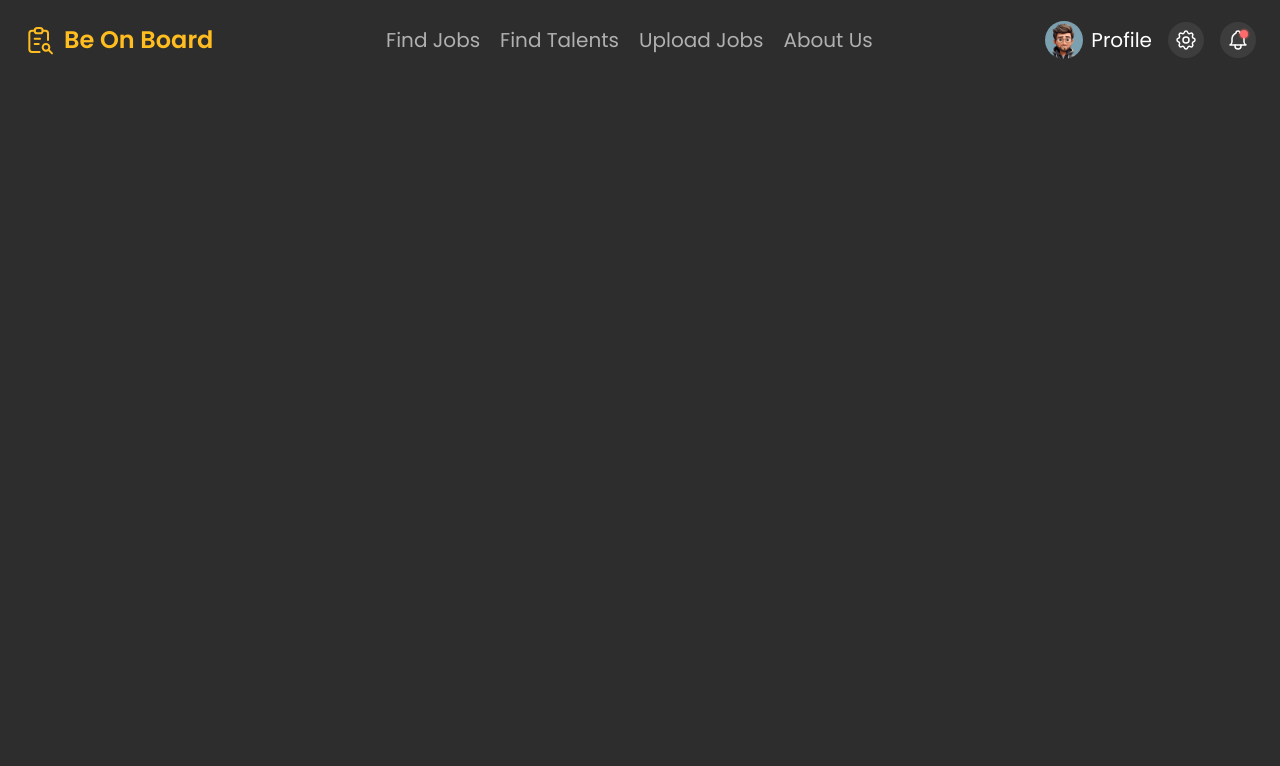
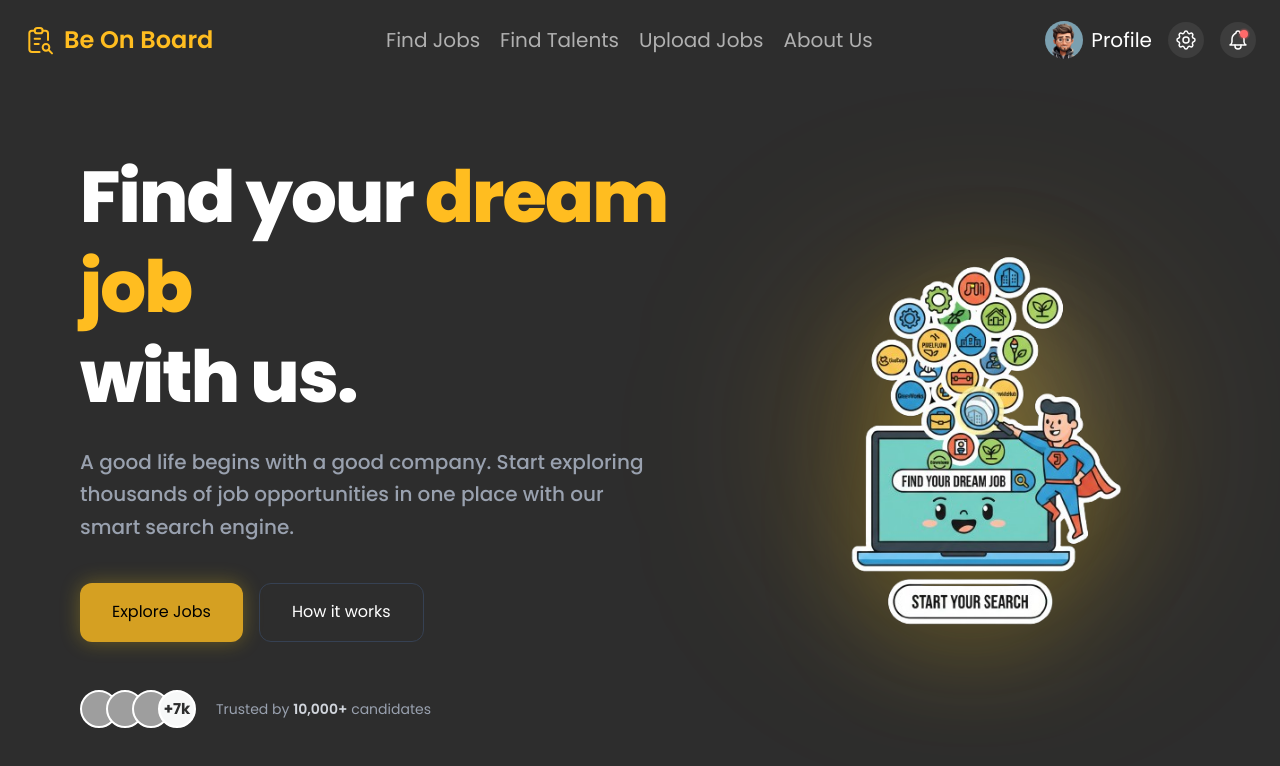
Before and after one commit to Bera-Avijit/Be-On-Board, a React (Vite) app in the folder Frontend/: page / in a window 1280 px wide. Shown: the top 766 px of the page. Built offline with nearby package versions, Linux system fonts and the light colour scheme; grey boxes are pictures that could not be loaded.

Commit message:
Hero Section

```diff
--- /dev/null
+++ b/Frontend/src/Components/Hero.jsx
@@ -0,0 +1,93 @@
+import { Avatar } from "@mantine/core";
+import React from "react";
+
+const Hero = () => {
+  return (
+    <section className="relative flex min-h-[90vh] w-full flex-col md:flex-row items-center justify-between px-6 lg:px-20 py-10 bg-mine-shaft-950 overflow-hidden">
+      {/* Left Content Area */}
+      <div className="z-10 flex flex-col w-full md:w-3/5 space-y-6">
+        <h1 className="text-5xl lg:text-7xl font-extrabold tracking-tight text-white leading-tight">
+          Find your <span className="text-bright-sun-400">dream job</span>{" "}
+          <br />
+          with us.
+        </h1>
+
+        <p className="max-w-xl text-lg lg:text-xl text-gray-400 font-medium leading-relaxed">
+          A good life begins with a good company. Start exploring thousands of
+          job opportunities in one place with our smart search engine.
+        </p>
+
+        {/* Search / CTA Area */}
+        <div className="flex flex-col sm:flex-row gap-4 pt-4">
+          <button className="px-8 py-4 bg-bright-sun-400/80 hover:bg-bright-sun-500 text-black font-very-bold rounded-xl transition-all transform hover:scale-105 shadow-[0_0_20px_rgba(250,204,21,0.3)]">
+            Explore Jobs
+          </button>
+          <button className="px-8 py-4 bg-transparent border border-gray-700 hover:border-bright-sun-400 text-white font-extrabold rounded-xl transition-all">
+            How it works
+          </button>
+        </div>
+
+        {/* Simple Trust Badge */}
+        <div className="flex items-center gap-3 pt-6 text-sm text-gray-400">
+          <Avatar.Group spacing="sm">
+            <Avatar
+              src="https://raw.githubusercontent.com/mantinedev/mantine/master/.demo/avatars/avatar-1.png"
+              radius="xl"
+              border={2}
+              className="border-mine-shaft-950"
+            />
+            <Avatar
+              src="https://raw.githubusercontent.com/mantinedev/mantine/master/.demo/avatars/avatar-2.png"
+              radius="xl"
+              border={2}
+              className="border-mine-shaft-950"
+            />
+            <Avatar
+              src="https://raw.githubusercontent.com/mantinedev/mantine/master/.demo/avatars/avatar-3.png"
+              radius="xl"
+              border={2}
+              className="border-mine-shaft-950"
+            />
+            <Avatar
+              radius="xl"
+              className="border-2! border-mine-shaft-950"
+              // 2. Target the text (placeholder) specifically here
+              styles={{
+                placeholder: {
+                  color: "#2d2d2d", // This is Mine Shaft 900
+                  fontWeight: 700,
+                  fontSize: "15px",
+                },
+              }}
+            >
+              +7k
+            </Avatar>
+          </Avatar.Group>
+
+          <p className="ml-2">
+            Trusted by{" "}
+            <span className="text-gray-300 font-semibold">10,000+</span>{" "}
+            candidates
+          </p>
+        </div>
+      </div>
+
+      {/* Right Image Area */}
+      <div className="relative flex justify-center items-center w-full md:w-2/5 mt-12 md:mt-0">
+        {/* Yellow/White Glow Effect behind image */}
+        <div className="absolute w-80 h-80 bg-bright-sun-400/20 rounded-full blur-[100px]" />
+
+        {/* Subtle White Sparkle Glow */}
+        <div className="absolute w-40 h-40 bg-white/10 rounded-full blur-[60px] translate-x-10 -translate-y-10" />
+
+        <img
+          src="/hero-img.png"
+          alt="Job search illustration"
+          className="relative z-10 w-full drop-shadow-[0_20px_50px_rgba(250,204,21,0.2)] animate-float"
+        />
+      </div>
+    </section>
+  );
+};
+
+export default Hero;
--- a/Frontend/src/Pages/HomePage.jsx
+++ b/Frontend/src/Pages/HomePage.jsx
@@ -1,10 +1,12 @@
 import React from "react";
 import Header from "../Components/Header";
+import Hero from "../Components/Hero";
 
 const HomePage = () => {
   return (
     <div className="min-h-screen bg-mine-shaft-950 font-['Poppins']">
       <Header />
+      <Hero />
     </div>
   );
 };
```
Also changed, not shown: Frontend/public/hero-img.png (added).
